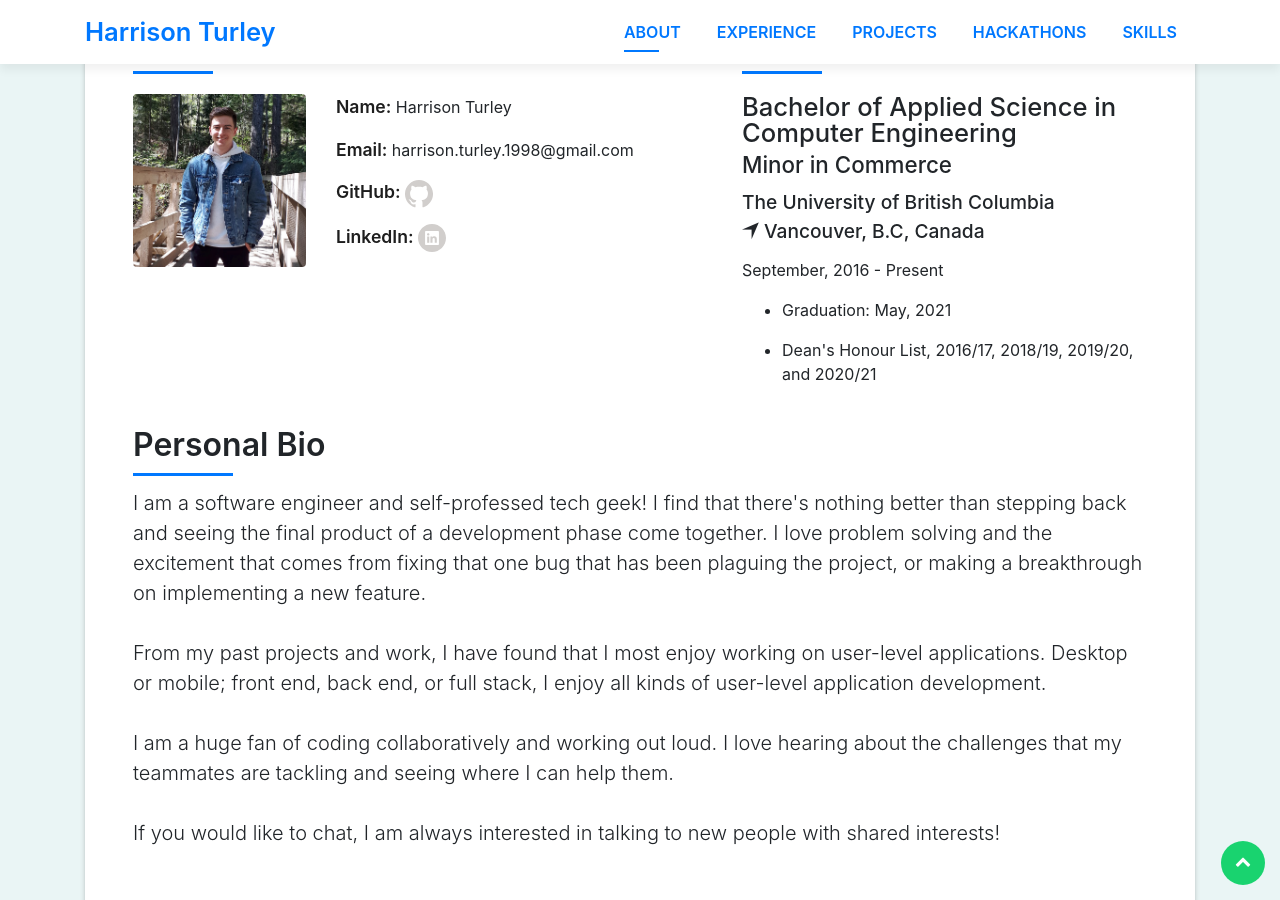
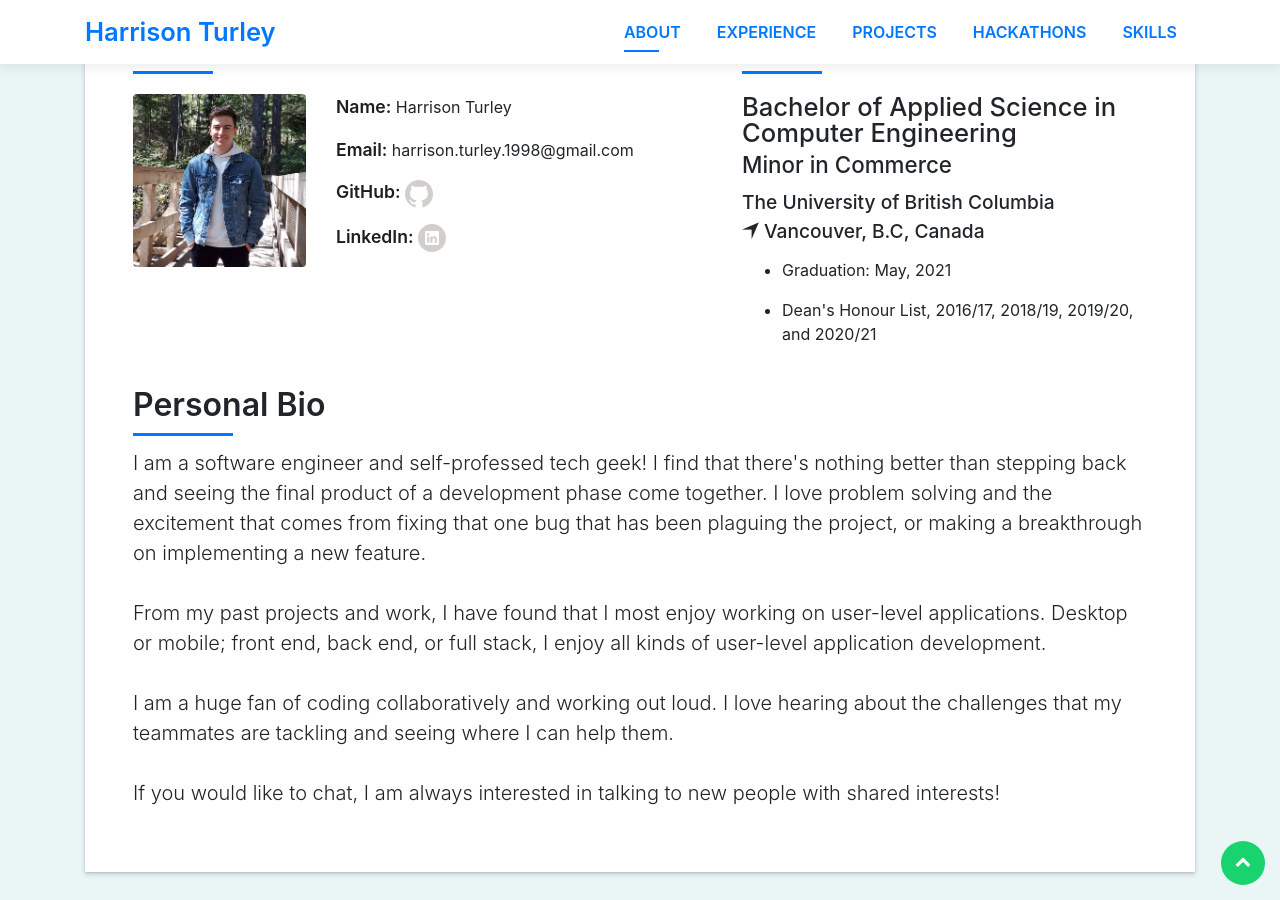
Before and after one commit to harrisonturley/harrisonturley.github.io, a Jekyll site: the page built from index.html, in a window 1280 px wide and 900 px high, scrolled down 988 px. Built offline with Jekyll 4.4.1, drawn with Linux system fonts in a browser that asks for light colours; some web fonts are replaced.

Commit message:
Remove timeline for graduation

```diff
--- a/_layouts/resume.html
+++ b/_layouts/resume.html
@@ -134,7 +134,6 @@
                       <p class="about-degree">Bachelor of Applied Science in Computer Engineering</p>
                       <p class="about-minor">Minor in Commerce</p>
                       <p class="about-uni">The University of British Columbia<br /><i class="ion ion-navigate"></i> Vancouver, B.C, Canada</p>
-                      <p>September, 2016 - Present</p>
                       <ul>
                         <li>
                           <p>Graduation: May, 2021</p>
```
